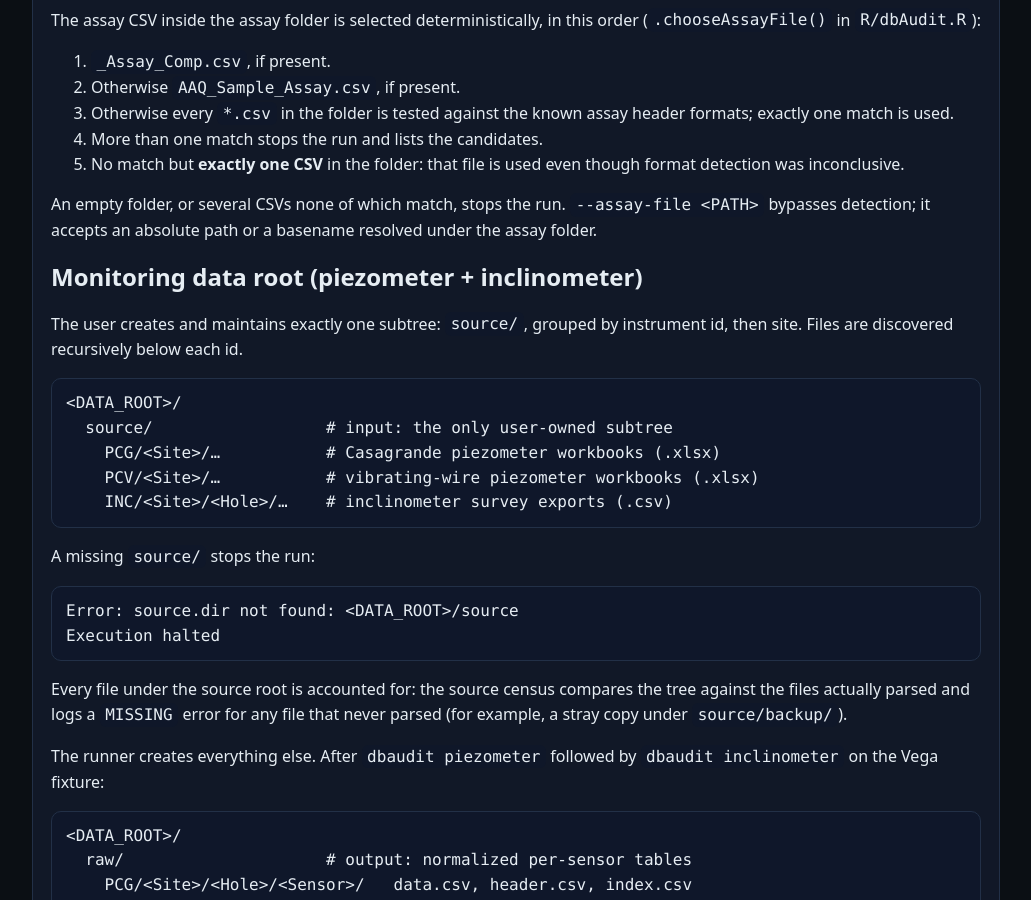
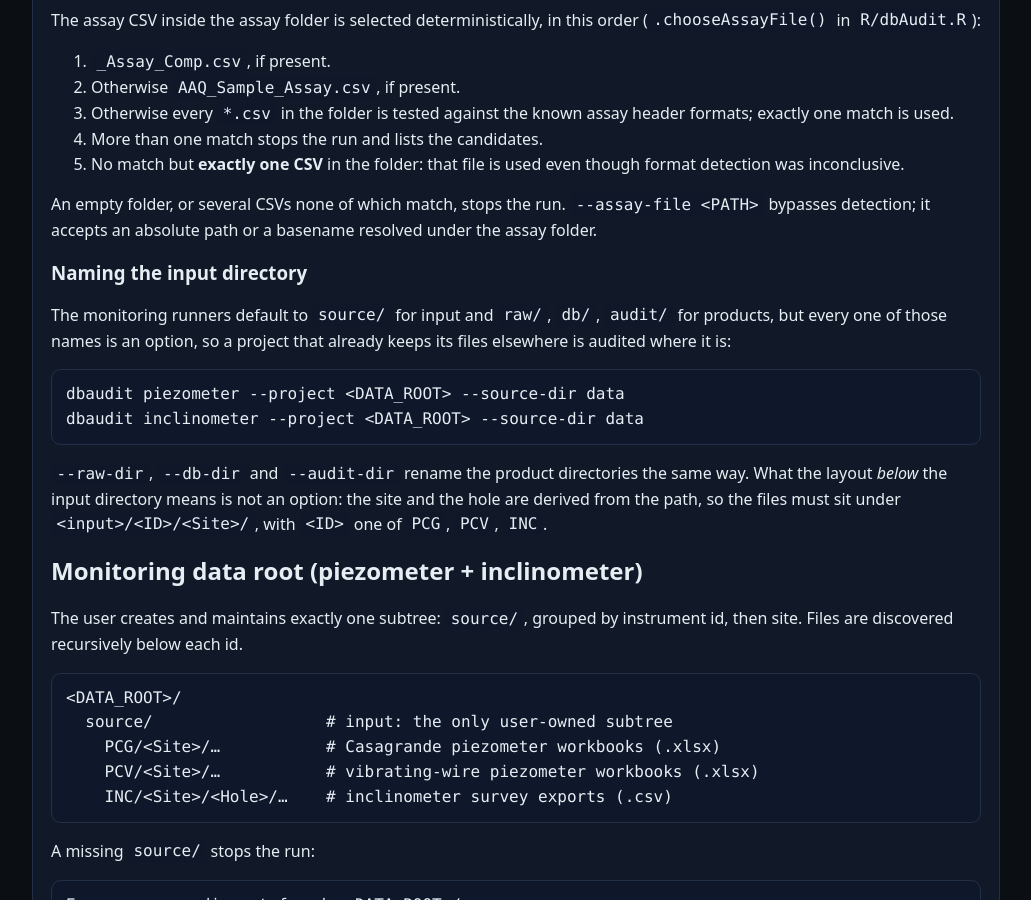
Before and after one commit to averriK/dbAudit, a Jekyll site: the page built from docs/project-layout.md, in a window 1280 px wide and 900 px high, scrolled down 975 px. Shown: the whole window, without its empty margins (124-1155 px from the left). Built offline with Jekyll 4.4.1, drawn with Linux system fonts in a browser that asks for light colours.

Commit message:
Let monitoring name its directories, as geochemistry already could
The engine's monitoring runners took the source, raw, db and audit
directory names as parameters, but the command line exposed none of
them: a project that keeps its files under any name other than source/
had to move them, while a geochemistry project could simply say where
they were. Both monitoring subcommands now take --source-dir,
--raw-dir, --db-dir and --audit-dir.

````diff
--- a/docs/project-layout.md
+++ b/docs/project-layout.md
@@ -64,6 +64,22 @@ this order (`.chooseAssayFile()` in `R/dbAudit.R`):
 An empty folder, or several CSVs none of which match, stops the run.
 `--assay-file <PATH>` bypasses detection; it accepts an absolute path or
 a basename resolved under the assay folder.
+
+### Naming the input directory
+
+The monitoring runners default to `source/` for input and `raw/`, `db/`,
+`audit/` for products, but every one of those names is an option, so a
+project that already keeps its files elsewhere is audited where it is:
+
+```bash
+dbaudit piezometer --project <DATA_ROOT> --source-dir data
+dbaudit inclinometer --project <DATA_ROOT> --source-dir data
+```
+
+`--raw-dir`, `--db-dir` and `--audit-dir` rename the product directories
+the same way. What the layout *below* the input directory means is not an
+option: the site and the hole are derived from the path, so the files must
+sit under `<input>/<ID>/<Site>/`, with `<ID>` one of `PCG`, `PCV`, `INC`.
 
 ## Monitoring data root (piezometer + inclinometer)
 
````
Also changed, not shown: 1 other file.
